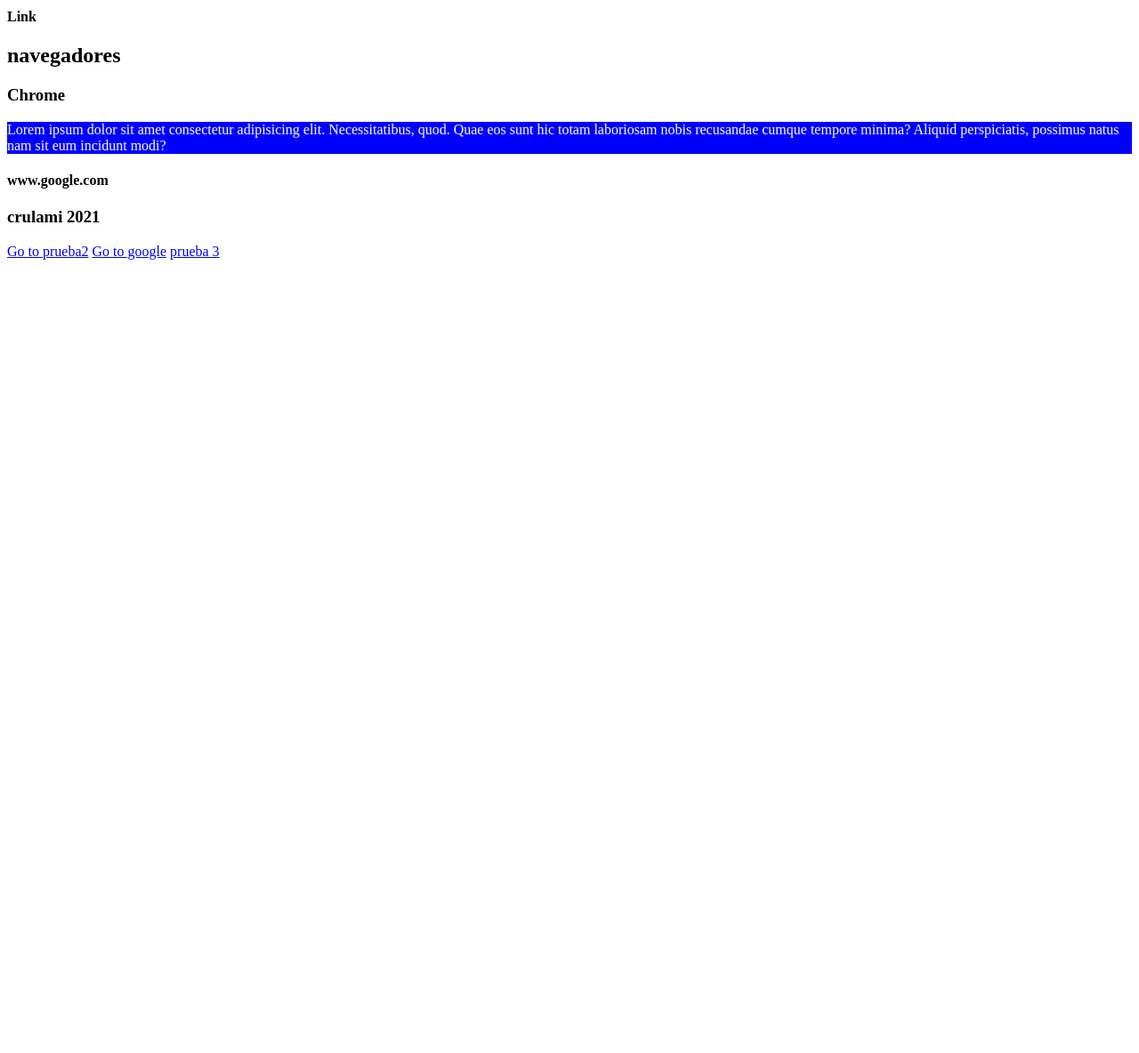
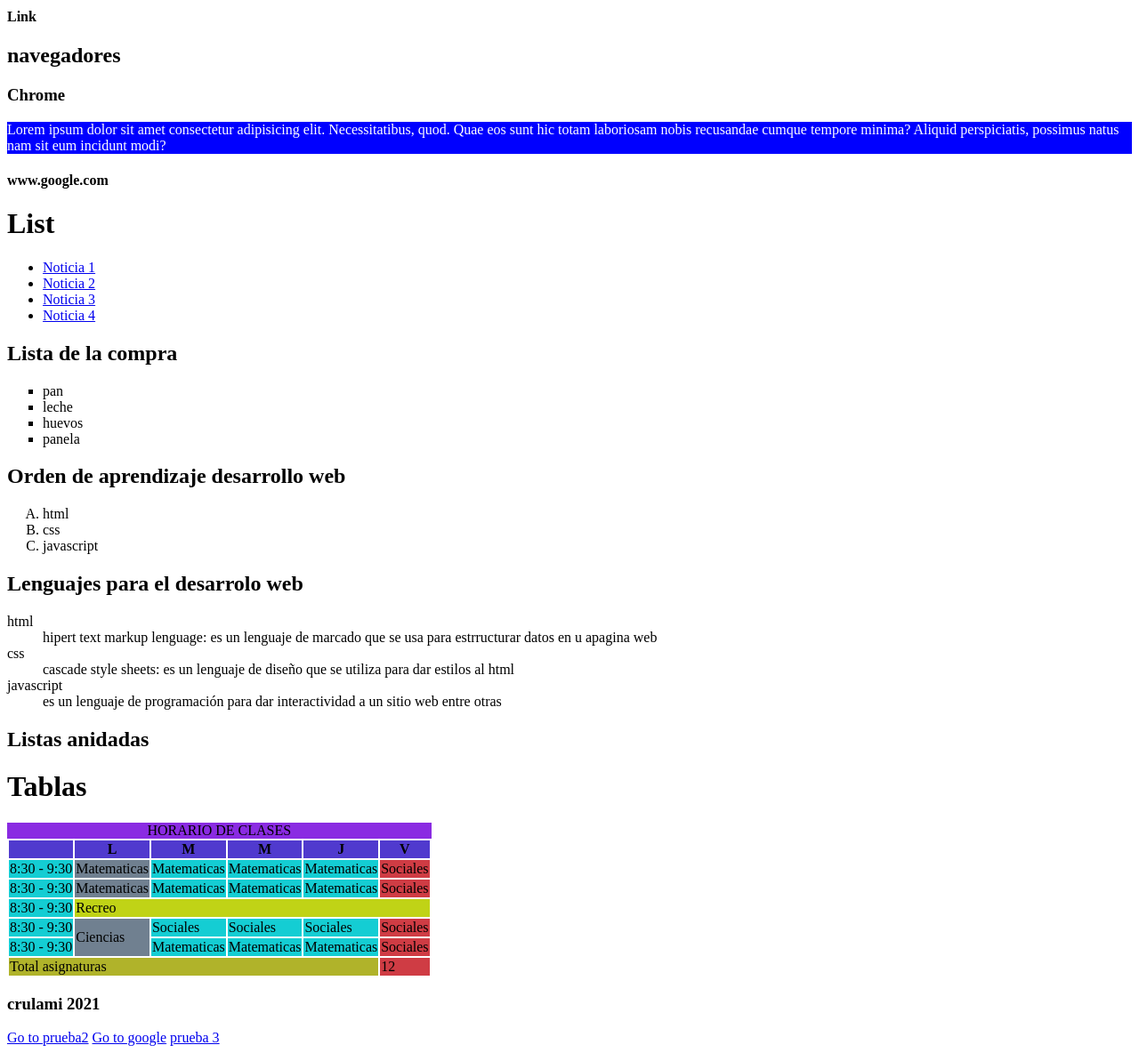
Before and after one commit to CRULAMI/html5, a plain HTML site: page index.html in a window 1280 px wide. Shown: the part 1058-2242 px from the top of the page at 89% size. Before the commit the page ends 1358 px from the top, so only its background shows below. Drawn offline with Linux system fonts and the light colour scheme.

Commit message:
tablas y listas

```diff
--- a/index.html
+++ b/index.html
@@ -10,7 +10,43 @@
             background-color: blue;
             color:white
         }
-
+        /* td */
+        {
+            background-color: steelblue;
+            color: whitesmoke;
+        }
+        /* no es la manera de utlizar css */
+        col:nth-child(2)
+        {
+            background-color: slategray;
+            color: whitesmoke;
+        }
+        col:nth-child(6)
+        {
+            background-color: rgb(207, 60, 68);
+            color: whitesmoke;
+        }
+        col
+        {
+            background-color: rgb(20, 205, 211);
+            color: whitesmoke;
+        }
+        th
+        {
+            background-color: rgb(80, 58, 206);
+        }
+        caption
+        {
+            background-color: blueviolet;
+        }
+        .pie
+        {
+            background-color: rgb(176, 179, 42);
+        }
+        .recreo
+        {
+            background-color: rgb(192, 211, 22);
+        }
     </style>
 
 </head>
@@ -90,6 +126,127 @@
                 </footer>
             </section>
         </article>
+        <h1>List</h1>
+        <!-- ul Listas(listas  de compra) desordenas ol listas ordenadas (top 10) dl lista de deficiones -->
+        <!-- semantica correcta de un menu -->
+        <nav>
+            <ul>
+                <li><a href="#n1">Noticia 1</a></li>
+                <li><a href="#n2">Noticia 2</a></li>
+                <li><a href="#n3">Noticia 3</a></li>
+                <li><a href="#n4">Noticia 4</a></li>
+            </ul>
+        </nav>
+        <!--  listas desordanadas -->
+        <!--  -->
+        <h2>Lista de la compra</h2>
+        <ul type = "square">
+            <li>pan</li>
+            <li>leche</li>
+            <li>huevos</li>
+            <li>panela</li>
+        </ul>
+        <h2>Orden de aprendizaje desarrollo web</h2>
+<!-- type tipo de nomenclatura, start de donde inicia -->
+        <ol type="A" start="B">
+            <li>html</li>
+            <li>css</li>
+            <li>javascript</li>
+        </ol>
+        <!-- listas de definición -->
+        <h2>Lenguajes para el desarrolo web</h2>
+        <dl>
+            <dt>html</dt>
+            <dd>hipert text markup lenguage: es un lenguaje de marcado que se usa para estrructurar datos en u apagina web</dd>
+            <dt>css</dt>
+            <dd>cascade style sheets: es un lenguaje de diseño que se utiliza para dar estilos al html</dd>
+            <dt>javascript</dt>
+            <dd>es un lenguaje de programación para dar interactividad a un sitio web entre otras</dd>
+
+        </dl>
+        <!-- listas anidadas -->
+        <h2>Listas anidadas</h2>
+        <h1>Tablas</h1>
+        <!--  semantica d euna tabla -->
+        <table>
+            <!-- rowspan sirve para que la selda ocupe mas de una fila valor por defecto 1
+                colspan sirve para que una celda ocupe mas de columna valor por defecto 1
+             -->
+            <!-- titulo de la tabla -->
+            <caption>HORARIO DE CLASES</caption>
+            <!-- cabecera de la pagina -->
+            <colgroup>
+                <col>
+                <col>
+                <col>
+                <col>
+                <col>
+                <col>
+            </colgroup>
+            <thead>
+                <tr>
+                    <th></th>
+                    <th>L</th>
+                    <th>M</th>
+                    <th>M</th>
+                    <th>J</th>
+                    <th>V</th>
+                </tr>
+            </thead>
+            <!-- fila de ua tabla -->
+            <!-- cuerpo de la tabla tbody mienstra que este un thead -->
+        <tbody>
+            <tr>
+                <!-- contenido de las celdas -->
+                <td>8:30 - 9:30</td>
+                <td>Matematicas</td>
+                <td>Matematicas</td>
+                <td>Matematicas</td>
+                <td>Matematicas</td>
+                <td>Sociales</td>
+            </tr>
+            <tr>
+                <!-- contenido de las celdas -->
+                <td>8:30 - 9:30</td>
+                <td>Matematicas</td>
+                <td>Matematicas</td>
+                <td>Matematicas</td>
+                <td>Matematicas</td>
+                <td>Sociales</td>
+            </tr>
+            <tr>
+                <!-- contenido de las celdas -->
+                <td>8:30 - 9:30</td>
+                <td class="recreo" colspan="5">Recreo</td>
+            </tr>
+            <tr>
+                <!-- contenido de las celdas -->
+                <td>8:30 - 9:30</td>
+                <td rowspan="2">Ciencias</td>
+                <td>Sociales</td>
+                <td>Sociales</td>
+                <td>Sociales</td>
+                <td>Sociales</td>
+            </tr>
+            <tr>
+                <!-- contenido de las celdas -->
+                <td>8:30 - 9:30</td>
+                <td>Matematicas</td>
+                <td>Matematicas</td>
+                <td>Matematicas</td>
+                <td>Sociales</td>
+            </tr>
+        </tbody>
+        <!-- un pie de pagian opcional -->
+        <tfoot>
+            <tr>
+                <td class="pie" colspan="5">Total asignaturas</td>
+                <td>12</td>
+            </tr>
+        </tfoot>
+        </table>
+
+
     </main>
     <footer>
         <h3 id="pass">crulami 2021</h3>
```
